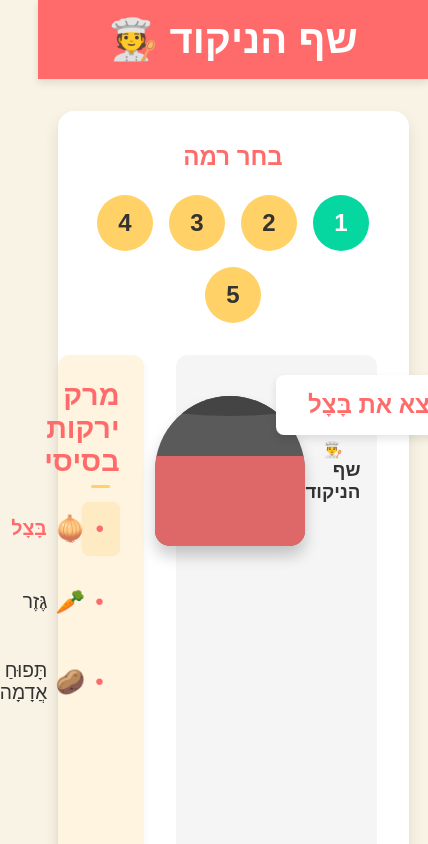
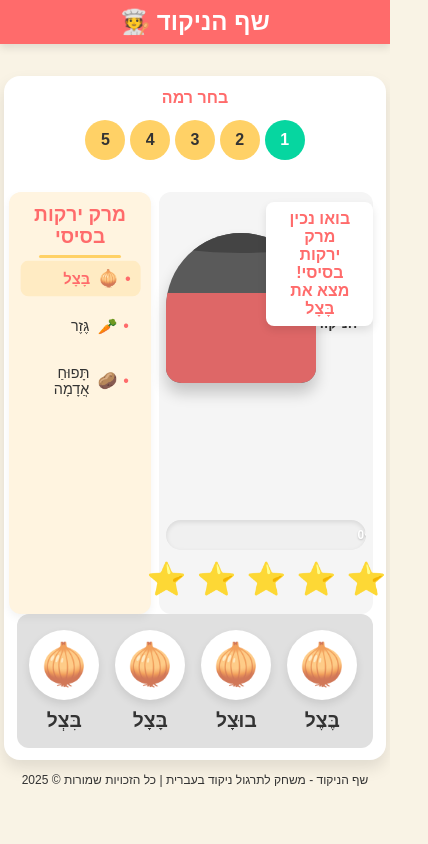
Before and after one commit to castroi/chef-nikud-game, a React (Create React App) app: page / in a window 390 px wide. Shown: the top 844 px of the page, 428 px wide, since content can reach past the window. Built offline with nearby package versions, Linux system fonts and the light colour scheme; a web font is replaced by a local one.

Commit message:
Fix responsive

```diff
--- a/src/App.js
+++ b/src/App.js
@@ -17,6 +17,15 @@ const GlobalStyle = styled.div`
   flex-direction: column;
   align-items: center;
   color: #333;
+
+  @media (max-width: 768px) {
+    font-size: 14px; /* Smaller base font size for mobile */
+    /* Add any other global mobile-specific styles here */
+  }
+
+  @media (max-width: 480px) {
+    font-size: 12px; /* Even smaller base font size for small mobile */
+  }
 `;
 
 const Header = styled.header`
@@ -32,6 +41,20 @@ const Header = styled.header`
     font-size: 2.5rem;
     margin: 0;
   }
+
+  @media (max-width: 768px) {
+    padding: 0.8rem 0; /* Slightly less padding on mobile */
+    h1 {
+      font-size: 1.8rem; /* Smaller font size for header on mobile */
+    }
+  }
+
+  @media (max-width: 480px) {
+    padding: 0.5rem 0; /* Even less padding */
+    h1 {
+      font-size: 1.5rem; /* Even smaller font size for header */
+    }
+  }
 `;
 
 const GameContainer = styled.main`
@@ -43,6 +66,18 @@ const GameContainer = styled.main`
   box-shadow: 0 8px 16px rgba(0, 0, 0, 0.1);
   padding: 2rem;
   margin-bottom: 2rem;
+
+  @media (max-width: 768px) {
+    width: 95%; /* Take up more width on smaller screens */
+    padding: 1rem; /* Reduced padding for mobile */
+    margin-bottom: 1rem;
+  }
+
+  @media (max-width: 480px) {
+    width: 98%; /* Take up even more width */
+    padding: 0.8rem; /* Further reduced padding */
+    margin-bottom: 0.8rem;
+  }
 `;
 
 const LevelSelect = styled.div`
@@ -84,6 +119,36 @@ const LevelSelect = styled.div`
     &.active {
       background-color: #06d6a0;
       color: white;
+    }
+  }
+
+  @media (max-width: 768px) {
+    h2 {
+      font-size: 1.2rem; /* Smaller heading on mobile */
+      margin-bottom: 1rem;
+    }
+    .levels {
+      gap: 0.5rem; /* Smaller gap between buttons */
+    }
+    button {
+      width: 3rem; /* Smaller buttons on mobile */
+      height: 3rem;
+      font-size: 1.2rem;
+    }
+  }
+
+  @media (max-width: 480px) {
+    h2 {
+      font-size: 1rem; /* Even smaller heading on very small mobile */
+      margin-bottom: 0.8rem;
+    }
+    .levels {
+      gap: 0.3rem; /* Even smaller gap between buttons */
+    }
+    button {
+      width: 2.5rem; /* Even smaller buttons on very small mobile */
+      height: 2.5rem;
+      font-size: 1rem;
     }
   }
 `;
--- a/src/components/Game/GameBoard.jsx
+++ b/src/components/Game/GameBoard.jsx
@@ -13,6 +13,20 @@ const GameBoardContainer = styled.div`
   gap: 2rem;
   height: 70vh;
   min-height: 500px;
+
+  @media (max-width: 768px) {
+    grid-template-columns: 65% 35%; /* Adjust percentages for tablet */
+    gap: 1rem; /* Reduce gap */
+    height: 60vh; /* Slightly reduce height on tablet */
+    min-height: 480px; /* Adjust min-height */
+  }
+
+  @media (max-width: 480px) {
+    grid-template-columns: 60% 40%; /* Adjust percentages for small mobile, giving more space to Recipe */
+    gap: 0.5rem; /* Further reduce gap */
+    height: 50vh; /* Further reduce height on small mobile */
+    min-height: 400px; /* Adjust min-height for small mobile */
+  }
 `;
 
 const KitchenArea = styled.div`
@@ -60,8 +74,22 @@ const GameMessage = styled(motion.div)`
   font-size: 1.5rem;
   font-weight: bold;
   color: #ff6b6b;
-  white-space: nowrap;
-`;
+  /* white-space: nowrap; // Remove this to allow text wrapping */
+
+  @media (max-width: 768px) {
+    top: 15px;
+    font-size: 1.2rem;
+    padding: 0.8rem 1.5rem;
+    max-width: 90%; /* To prevent overflow on very small screens */
+    white-space: normal; /* Allow text to wrap */
+    text-align: center;
+  }
+
+  @media (max-width: 480px) {
+    top: 10px;
+    font-size: 1rem;
+    padding: 0.5rem 1rem;
+  }`;
 
 export const GameBoard = ({ level, recipe, levelData }) => {
   const [currentIngredientIndex, setCurrentIngredientIndex] = useState(0);
--- a/src/components/UI/Recipe.jsx
+++ b/src/components/UI/Recipe.jsx
@@ -10,6 +10,14 @@ const RecipeContainer = styled.div`
   height: 100%;
   display: flex;
   flex-direction: column;
+
+  @media (max-width: 768px) {
+    padding: 1rem;
+  }
+
+  @media (max-width: 480px) {
+    padding: 0.8rem;
+  }
 `;
 
 const RecipeTitle = styled.h2`
@@ -28,6 +36,24 @@ const RecipeTitle = styled.h2`
     height: 3px;
     background-color: #ffd166;
     border-radius: 3px;
+  }
+
+  @media (max-width: 768px) {
+    font-size: 1.5rem;
+    margin-bottom: 1rem;
+    &:after {
+      left: 20%;
+      width: 60%;
+    }
+  }
+
+  @media (max-width: 480px) {
+    font-size: 1.2rem;
+    margin-bottom: 0.8rem;
+    &:after {
+      left: 15%;
+      width: 70%;
+    }
   }
 `;
 
@@ -61,11 +87,41 @@ const IngredientItem = styled(motion.li)`
     color: ${props => props.isActive ? '#ff6b6b' : 'inherit'};
     font-weight: ${props => props.isActive ? 'bold' : 'normal'};
   }
+
+  @media (max-width: 768px) {
+    font-size: 1rem;
+    margin-bottom: 1rem;
+    padding: 0.6rem 0.8rem;
+    &:before {
+      margin-left: 8px;
+      font-size: 1.2rem;
+    }
+  }
+
+  @media (max-width: 480px) {
+    font-size: 0.9rem;
+    margin-bottom: 0.8rem;
+    padding: 0.5rem 0.6rem;
+    &:before {
+      margin-left: 6px;
+      font-size: 1rem;
+    }
+  }
 `;
 
 const IngredientEmoji = styled.span`
   font-size: 1.5rem;
   margin-left: 10px;
+
+  @media (max-width: 768px) {
+    font-size: 1.2rem;
+    margin-left: 8px;
+  }
+
+  @media (max-width: 480px) {
+    font-size: 1rem;
+    margin-left: 6px;
+  }
 `;
 
 export const Recipe = ({ recipeName, ingredients, currentIngredient }) => {
```
